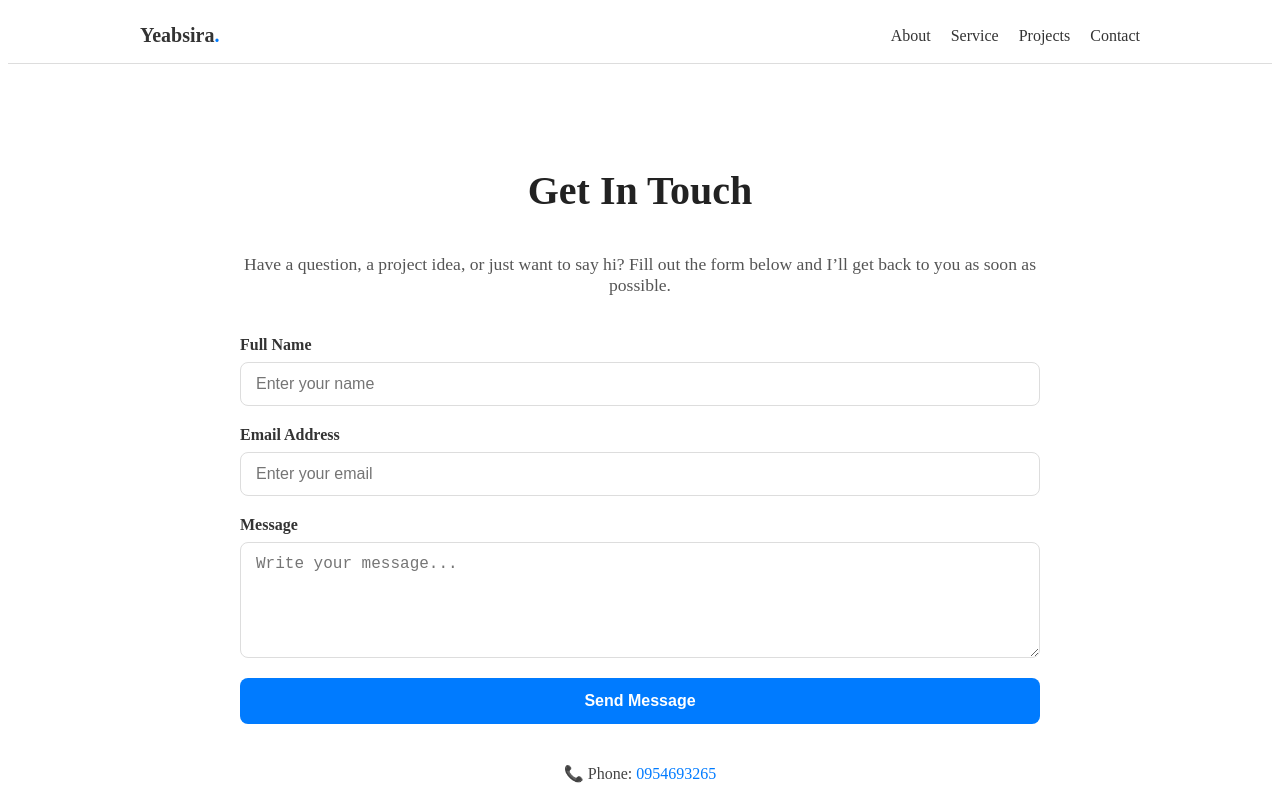
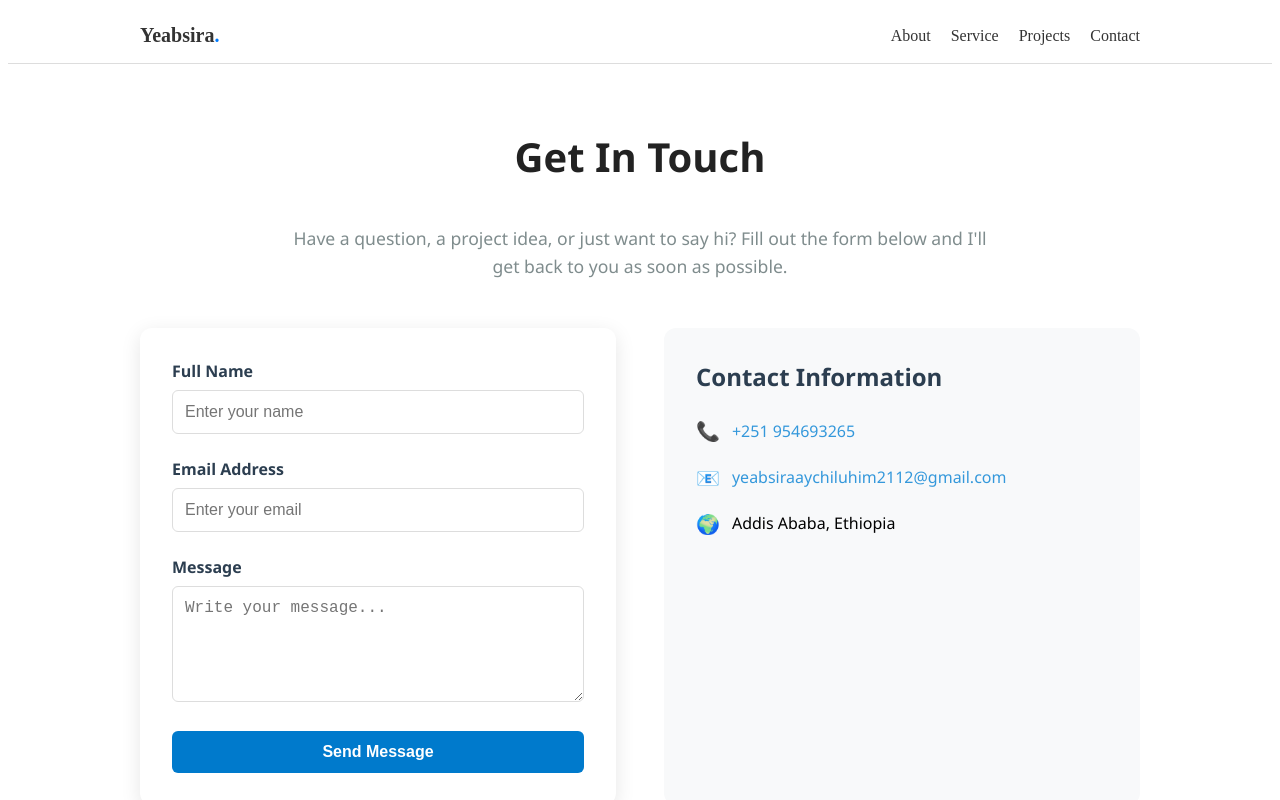
Before and after one commit to yeab2112/My-Portfolio, a React (Vite) app: page /contact in a window 1280 px wide. Shown: the top 800 px of the page. Built offline with nearby package versions, Linux system fonts and the light colour scheme.

Commit message:
FOR THE  contact bage cel

```diff
--- a/src/Pages/Contact.jsx
+++ b/src/Pages/Contact.jsx
@@ -7,10 +7,12 @@ export default function Contact() {
     email: "",
     message: "",
   });
+  const [isSubmitting, setIsSubmitting] = useState(false);
+  const [submitStatus, setSubmitStatus] = useState(null);
 
   // ✅ Your Telegram credentials
-  const BOT_TOKEN ="8492384030:AAHsJ0fsa_s2w9Vt5_uzAKvSU1JonTgZz-I";
-  const CHAT_ID = "7155450605"; // ✅ Your personal chat ID from userinfobot
+  const BOT_TOKEN = "8492384030:AAHsJ0fsa_s2w9Vt5_uzAKvSU1JonTgZz-I";
+  const CHAT_ID = "7155450605";
 
   const handleChange = (e) => {
     setFormData({ ...formData, [e.target.id]: e.target.value });
@@ -18,6 +20,8 @@ export default function Contact() {
 
   const handleSubmit = async (e) => {
     e.preventDefault();
+    setIsSubmitting(true);
+    setSubmitStatus(null);
 
     const text = `📩 New Contact Message:
 👤 Name: ${formData.name}
@@ -25,7 +29,7 @@ export default function Contact() {
 💬 Message: ${formData.message}`;
 
     try {
-      await fetch(`https://api.telegram.org/bot${BOT_TOKEN}/sendMessage`, {
+      const response = await fetch(`https://api.telegram.org/bot${BOT_TOKEN}/sendMessage`, {
         method: "POST",
         headers: { "Content-Type": "application/json" },
         body: JSON.stringify({
@@ -34,11 +38,17 @@ export default function Contact() {
         }),
       });
 
-      alert("✅ Message sent to Telegram!");
-      setFormData({ name: "", email: "", message: "" }); // reset form
+      if (response.ok) {
+        setSubmitStatus("success");
+        setFormData({ name: "", email: "", message: "" });
+      } else {
+        throw new Error("Telegram API error");
+      }
     } catch (error) {
-      alert("❌ Failed to send message. Please try again.");
-      console.error(error);
+      setSubmitStatus("error");
+      console.error("Failed to send message:", error);
+    } finally {
+      setIsSubmitting(false);
     }
   };
 
@@ -47,9 +57,22 @@ export default function Contact() {
       <h2 className="section-title">Get In Touch</h2>
       <p className="section-subtitle">
         Have a question, a project idea, or just want to say hi?
-        Fill out the form below and I’ll get back to you as soon as possible.
+        Fill out the form below and I'll get back to you as soon as possible.
       </p>
 
+      {/* Status Messages */}
+      {submitStatus === "success" && (
+        <div className="status-message success">
+          ✅ Message sent successfully! I'll get back to you soon.
+        </div>
+      )}
+      {submitStatus === "error" && (
+        <div className="status-message error">
+          ❌ Failed to send message. Please try again or contact me directly via email.
+        </div>
+      )}
+
+      <div className="contact-content">
         {/* Contact Form */}
         <form className="contact-form" onSubmit={handleSubmit}>
           <div className="form-group">
@@ -61,6 +84,7 @@ export default function Contact() {
               onChange={handleChange}
               placeholder="Enter your name"
               required
+              disabled={isSubmitting}
             />
           </div>
 
@@ -73,6 +97,7 @@ export default function Contact() {
               onChange={handleChange}
               placeholder="Enter your email"
               required
+              disabled={isSubmitting}
             />
           </div>
 
@@ -85,17 +110,44 @@ export default function Contact() {
               onChange={handleChange}
               placeholder="Write your message..."
               required
+              disabled={isSubmitting}
             ></textarea>
           </div>
 
-        <button type="submit" className="btn primary">Send Message</button>
+          <button
+            type="submit"
+            className={`btn primary ${isSubmitting ? "submitting" : ""}`}
+            disabled={isSubmitting}
+          >
+            {isSubmitting ? (
+              <>
+                <span className="spinner"></span>
+                Sending...
+              </>
+            ) : (
+              "Send Message"
+            )}
+          </button>
         </form>
 
         {/* Contact Info */}
         <div className="contact-info">
-        <p>📞 Phone: <a href="tel:+251954693265">0954693265</a></p>
-        <p>📧 Email: <a href="mailto:yeabsiraaychiluhim2112@gmail.com">yeabsiraaychiluhim2112@gmail.com</a></p>
-        <p>🌍 Location: Addis Ababa, Ethiopia</p>
+          <h3>Contact Information</h3>
+          <div className="contact-item">
+            <span className="icon">📞</span>
+            <a href="tel:+251954693265">+251 954693265</a>
+          </div>
+          <div className="contact-item">
+            <span className="icon">📧</span>
+            <a href="mailto:yeabsiraaychiluhim2112@gmail.com">
+              yeabsiraaychiluhim2112@gmail.com
+            </a>
+          </div>
+          <div className="contact-item">
+            <span className="icon">🌍</span>
+            <span>Addis Ababa, Ethiopia</span>
+          </div>
+        </div>
       </div>
     </div>
   );
--- a/src/styles/contact.css
+++ b/src/styles/contact.css
@@ -1,81 +1,192 @@
 .contact-container {
-  max-width: 800px;
-  margin: 50px auto;
-  padding: 20px;
-  text-align: center;
+  max-width: 1000px;
+  margin: 0 auto;
+  padding: 2rem;
+  font-family: 'Segoe UI', Tahoma, Geneva, Verdana, sans-serif;
 }
 
 .section-title {
+  text-align: center;
   font-size: 2.5rem;
-  margin-bottom: 10px;
-  color: #222;
+  margin-bottom: 1rem;
+  color: #2c3e50;
 }
 
 .section-subtitle {
+  text-align: center;
   font-size: 1.1rem;
-  color: #555;
-  margin-bottom: 40px;
+  color: #7f8c8d;
+  margin-bottom: 3rem;
+  max-width: 700px;
+  margin-left: auto;
+  margin-right: auto;
+  line-height: 1.6;
+}
+
+.contact-content {
+  display: flex;
+  gap: 3rem;
+  flex-wrap: wrap;
 }
 
 .contact-form {
-  display: flex;
-  flex-direction: column;
-  gap: 20px;
-  text-align: left;
+  flex: 1;
+  min-width: 300px;
+  background: #fff;
+  padding: 2rem;
+  border-radius: 12px;
+  box-shadow: 0 5px 20px rgba(0, 0, 0, 0.1);
 }
 
 .form-group {
-  display: flex;
-  flex-direction: column;
+  margin-bottom: 1.5rem;
 }
 
 .form-group label {
-  margin-bottom: 8px;
+  display: block;
+  margin-bottom: 0.5rem;
   font-weight: 600;
-  color: #333;
+  color: #2c3e50;
 }
 
-.contact-form input,
-.contact-form textarea {
-  padding: 12px 15px;
+.form-group input,
+.form-group textarea {
+  width: 100%;
+  padding: 12px;
   border: 1px solid #ddd;
-  border-radius: 8px;
+  border-radius: 6px;
   font-size: 1rem;
-  outline: none;
-  transition: border 0.3s ease;
+  transition: border-color 0.3s;
+  box-sizing: border-box;
 }
 
-.contact-form input:focus,
-.contact-form textarea:focus {
-  border-color: #007bff;
+.form-group input:focus,
+.form-group textarea:focus {
+  outline: none;
+  border-color: #3498db;
+  box-shadow: 0 0 0 3px rgba(52, 152, 219, 0.2);
 }
 
-.btn.primary {
-  background: #007bff;
-  color: #fff;
-  border: none;
-  padding: 14px 20px;
-  border-radius: 8px;
-  cursor: pointer;
-  font-size: 1rem;
-  transition: background 0.3s ease;
+.form-group input:disabled,
+.form-group textarea:disabled {
+  background-color: #f8f9fa;
+  cursor: not-allowed;
 }
 
-.btn.primary:hover {
-  background: #0056b3;
+.btn {
+  display: inline-flex;
+  align-items: center;
+  justify-content: center;
+  padding: 12px 24px;
+  background: #3498db;
+  color: white;
+  border: none;
+  border-radius: 6px;
+  font-size: 1rem;
+  font-weight: 600;
+  cursor: pointer;
+  transition: all 0.3s;
+  width: 100%;
+}
+
+.btn:hover {
+  background: #2980b9;
+  transform: translateY(-2px);
+}
+
+.btn:disabled {
+  background: #bdc3c7;
+  cursor: not-allowed;
+  transform: none;
+}
+
+.btn.submitting {
+  background: #2980b9;
+}
+
+.spinner {
+  width: 16px;
+  height: 16px;
+  border: 2px solid transparent;
+  border-top: 2px solid white;
+  border-radius: 50%;
+  margin-right: 8px;
+  animation: spin 1s linear infinite;
+}
+
+@keyframes spin {
+  0% { transform: rotate(0deg); }
+  100% { transform: rotate(360deg); }
 }
 
 .contact-info {
-  margin-top: 40px;
-  font-size: 1rem;
-  color: #444;
+  flex: 1;
+  min-width: 250px;
+  background: #f8f9fa;
+  padding: 2rem;
+  border-radius: 12px;
 }
 
-.contact-info a {
-  color: #007bff;
-  text-decoration: none;
+.contact-info h3 {
+  margin-top: 0;
+  margin-bottom: 1.5rem;
+  color: #2c3e50;
+  font-size: 1.5rem;
 }
 
-.contact-info a:hover {
+.contact-item {
+  display: flex;
+  align-items: center;
+  margin-bottom: 1.2rem;
+}
+
+.contact-item .icon {
+  margin-right: 12px;
+  font-size: 1.2rem;
+}
+
+.contact-item a {
+  color: #3498db;
+  text-decoration: none;
+  transition: color 0.3s;
+}
+
+.contact-item a:hover {
+  color: #2980b9;
   text-decoration: underline;
 }
+
+.status-message {
+  padding: 12px 16px;
+  border-radius: 6px;
+  margin-bottom: 1.5rem;
+  text-align: center;
+  font-weight: 500;
+}
+
+.status-message.success {
+  background-color: #d4edda;
+  color: #155724;
+  border: 1px solid #c3e6cb;
+}
+
+.status-message.error {
+  background-color: #f8d7da;
+  color: #721c24;
+  border: 1px solid #f5c6cb;
+}
+
+/* Responsive design */
+@media (max-width: 768px) {
+  .contact-content {
+    flex-direction: column;
+  }
+
+  .contact-container {
+    padding: 1rem;
+  }
+
+  .section-title {
+    font-size: 2rem;
+  }
+}
```
Lines whose indentation alone changed are shown as unchanged.
